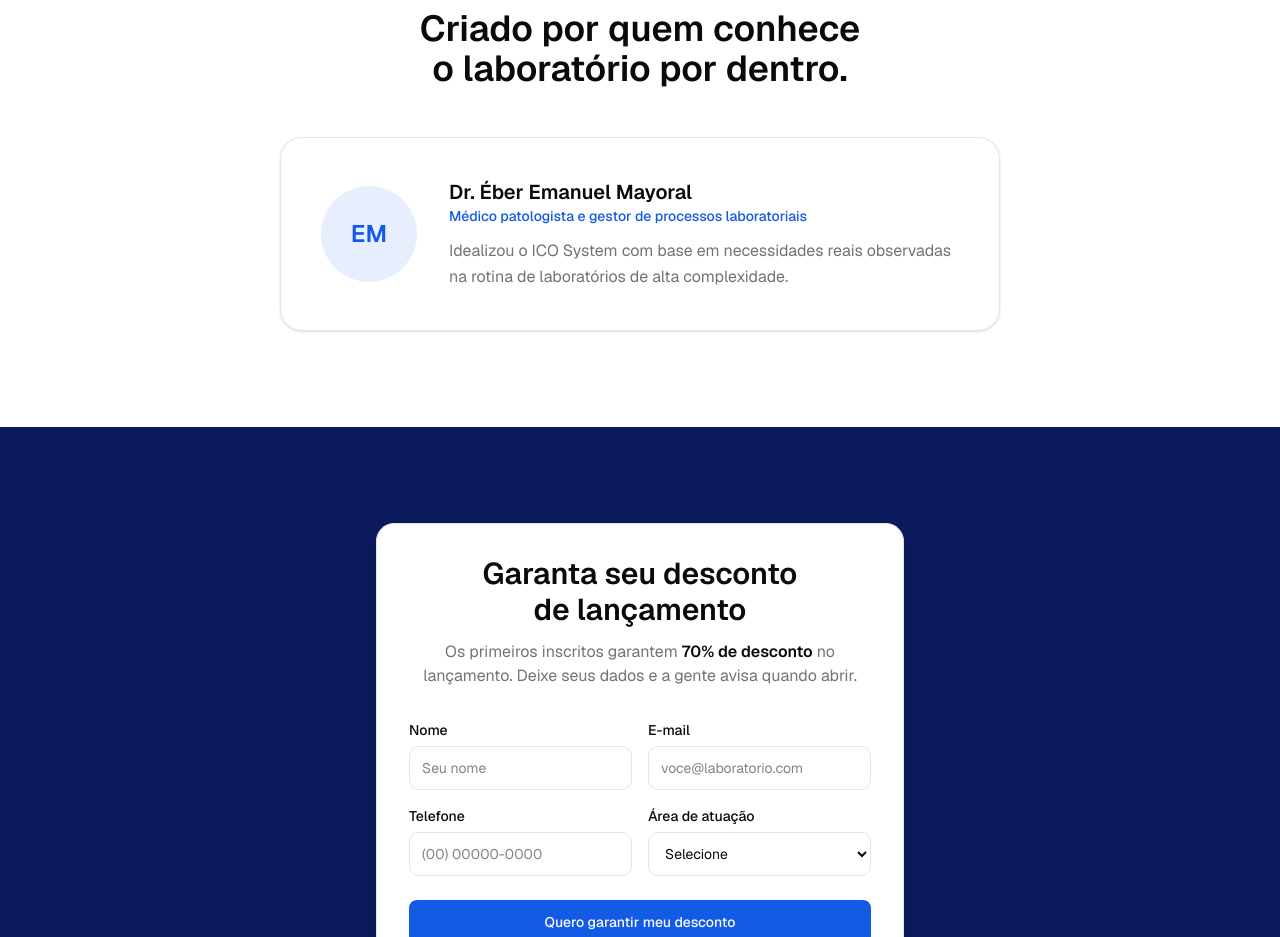
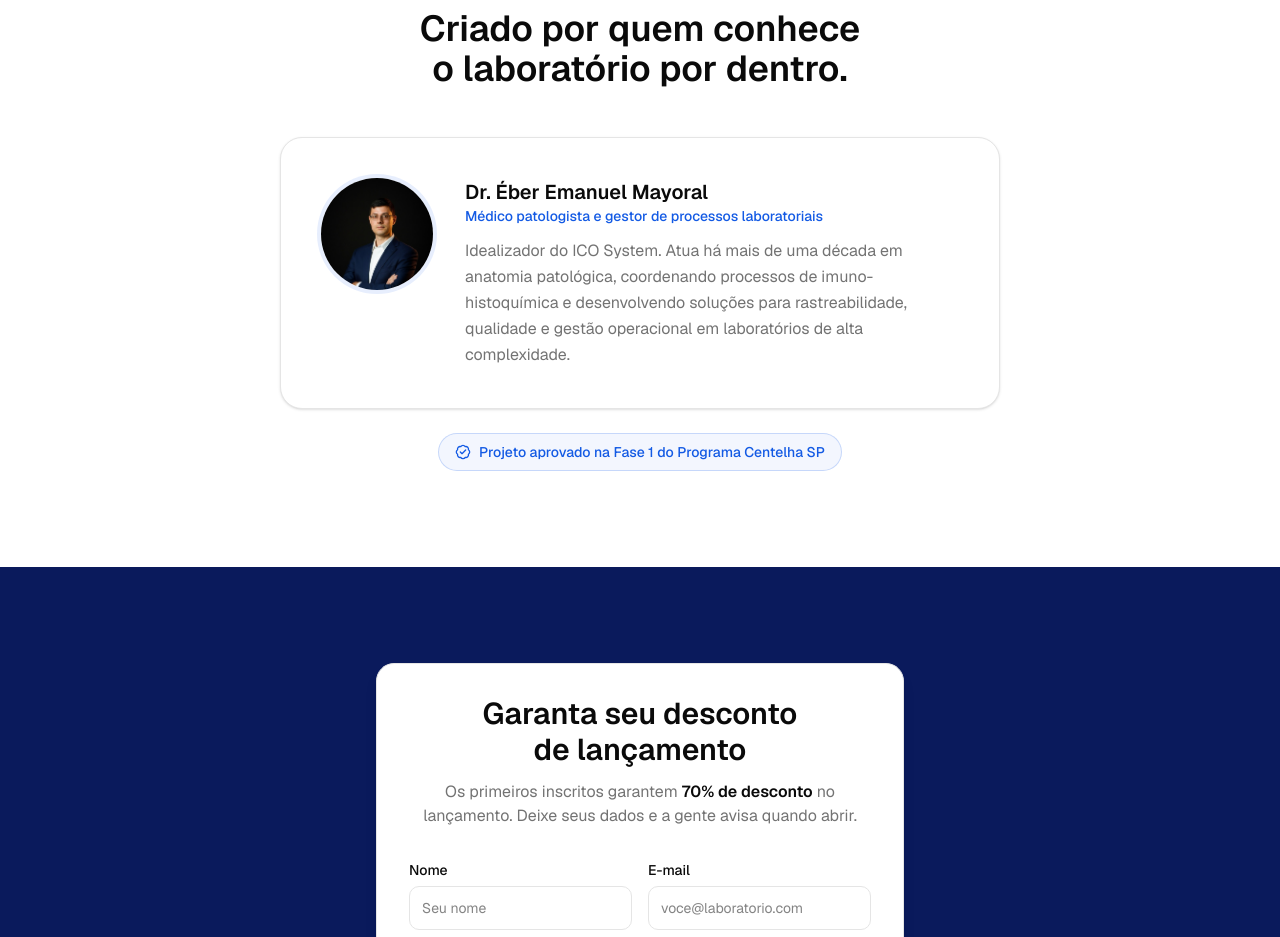
Before and after one commit to ThierryRizzo/ico-system-lp, a Next.js app: page / in a window 1280 px wide. Shown: the part 5080-6017 px from the top of the page. Built offline with nearby package versions, Linux system fonts and the light colour scheme.

Commit message:
Foto e bio do Dr. Eber, badge Centelha SP e nova resposta do FAQ
Co-Authored-By: Claude Opus 4.8 <noreply@anthropic.com>

```diff
--- a/src/components/sections/autor.tsx
+++ b/src/components/sections/autor.tsx
@@ -1,3 +1,8 @@
+import Image from "next/image"
+import { BadgeCheck } from "lucide-react"
+
+import { basePath } from "@/lib/base-path"
+
 export function Autor() {
     return (
         <section
@@ -10,9 +15,16 @@ export function Autor() {
                     </h2>
                 </div>
 
-                <div className="mt-12 flex flex-col items-center gap-6 rounded-3xl border bg-card p-8 text-center shadow-sm sm:flex-row sm:gap-8 sm:p-10 sm:text-left">
-                    <div className="bg-primary/10 text-primary flex size-24 shrink-0 items-center justify-center rounded-full text-2xl font-semibold">
-                        EM
+                <div className="mt-12 flex flex-col items-center gap-6 rounded-3xl border bg-card p-8 text-center shadow-sm sm:flex-row sm:items-start sm:gap-8 sm:p-10 sm:text-left">
+                    <div className="ring-primary/10 relative size-28 shrink-0 overflow-hidden rounded-full ring-4">
+                        <Image
+                            src={`${basePath}/eber.jpg`}
+                            alt="Dr. Éber Emanuel Mayoral"
+                            fill
+                            unoptimized
+                            sizes="112px"
+                            className="object-cover object-[center_22%]"
+                        />
                     </div>
                     <div>
                         <h3 className="text-xl font-semibold">Dr. Éber Emanuel Mayoral</h3>
@@ -20,9 +32,16 @@ export function Autor() {
                             Médico patologista e gestor de processos laboratoriais
                         </p>
                         <p className="text-muted-foreground mt-3 leading-relaxed">
-                            Idealizou o ICO System com base em necessidades reais observadas na rotina de laboratórios de alta complexidade.
+                            Idealizador do ICO System. Atua há mais de uma década em anatomia patológica, coordenando processos de imuno-histoquímica e desenvolvendo soluções para rastreabilidade, qualidade e gestão operacional em laboratórios de alta complexidade.
                         </p>
                     </div>
+                </div>
+
+                <div className="mt-6 flex justify-center">
+                    <span className="border-primary/20 bg-primary/5 text-primary inline-flex items-center gap-2 rounded-full border px-4 py-2 text-center text-sm font-medium text-balance">
+                        <BadgeCheck className="size-4 shrink-0" />
+                        Projeto aprovado na Fase 1 do Programa Centelha SP
+                    </span>
                 </div>
             </div>
         </section>
--- a/src/components/sections/faq.tsx
+++ b/src/components/sections/faq.tsx
@@ -3,7 +3,7 @@ import { Plus } from "lucide-react"
 const perguntas = [
     {
         q: "Minha equipe não vai querer preencher mais um sistema.",
-        a: "O registro acontece no fluxo que já existe: escanear o QR Code ao pegar e ao devolver. São segundos, direto do celular. Mais rápido que anotar num caderno.",
+        a: "O registro acontece no fluxo que já existe: escaneamento rápido (Check-in/Check-out) de QR Codes. O processo leva segundos e é compatível com o que for mais prático para a sua operação: pode ser feito diretamente pelo smartphone, tablet ou leitores integrados. Sem burocracia, sem perda de tempo e sem barreiras de hardware.",
     },
     {
         q: "Já tenho planilha pra isso.",
```
Also changed, not shown: .claude/launch.json, public/eber.jpg (added).
